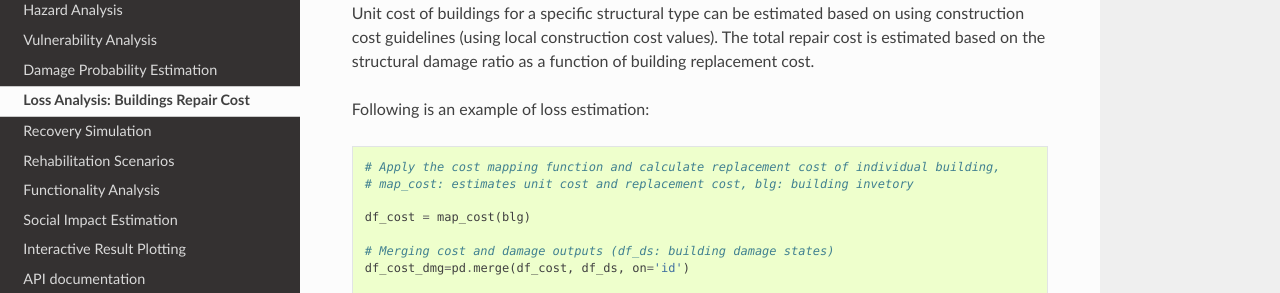
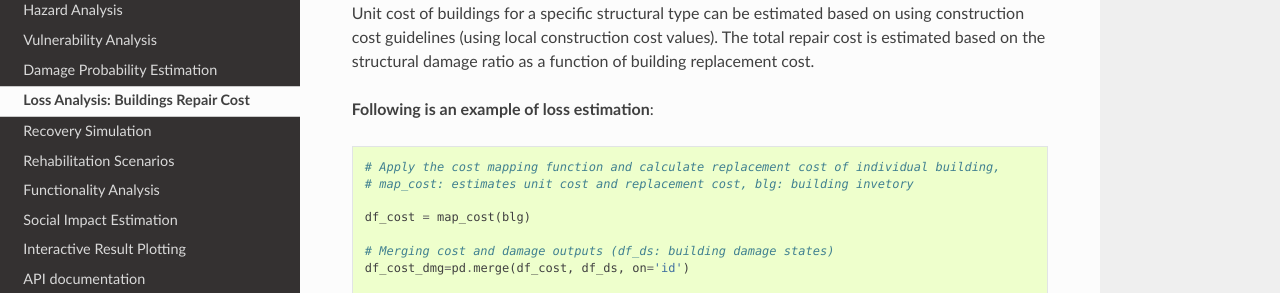
Before and after one commit to rxm562/TCRA, a Sphinx documentation site: the page built from docs/source/lossestimation.rst, in a window 1280 px wide. Shown: the part 230-523 px from the top of the page. Built offline with Sphinx 7.4.7 and the Read the Docs theme 2.0.0, drawn with Linux system fonts in a browser that asks for light colours.

```diff
--- a/docs/source/lossestimation.rst
+++ b/docs/source/lossestimation.rst
@@ -7,7 +7,7 @@ Loss Analysis: Buildings Repair Cost
 Moneytary loss ($) due to buildings physical damage is estimated based on the unit cost of buildings, building footprint area, no. of story, and damage ratio. The replacement value of the building is estimated by knowing building area multiplying by no. of story and unit cost of buildings. Unit cost of buildings for a specific structural type can be estimated based on using construction cost guidelines (using local construction cost values). The total repair cost is estimated based on the structural damage ratio as a function of building replacement cost.
 
 
-Following is an example of loss estimation::
+**Following is an example of loss estimation**::
 
     # Apply the cost mapping function and calculate replacement cost of individual building,
     # map_cost: estimates unit cost and replacement cost, blg: building invetory
```
